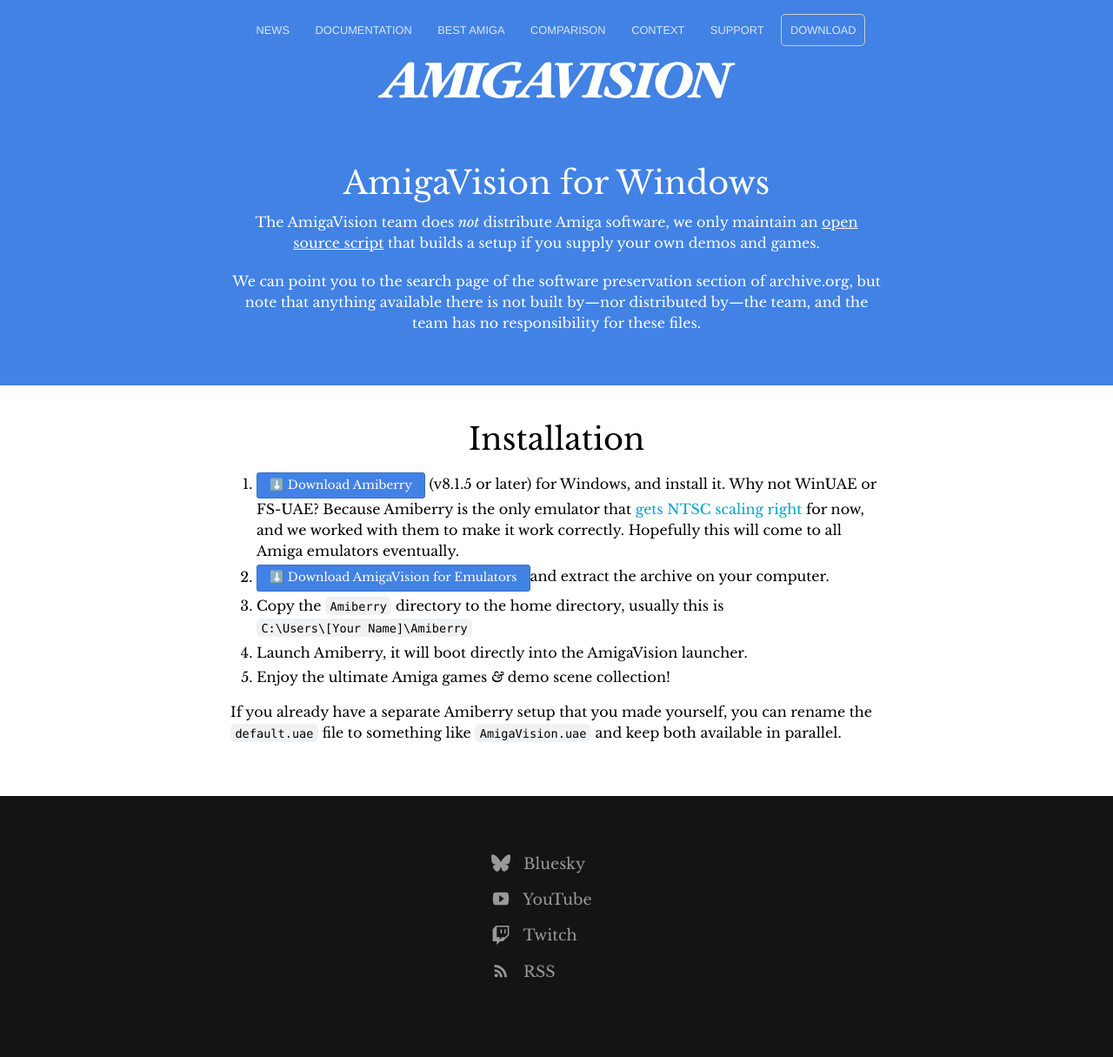
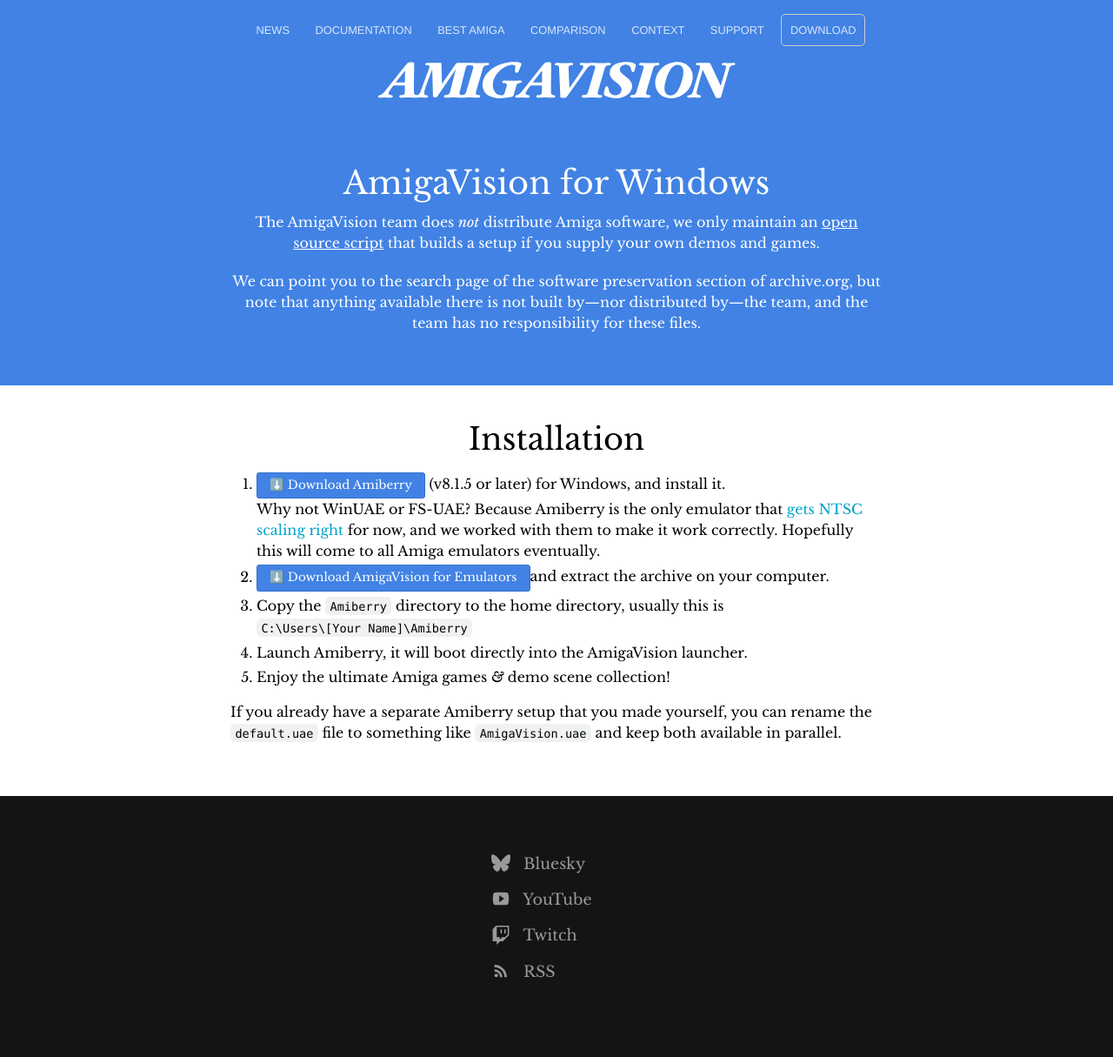
Before and after one commit to amigavision/amigavision.github.io, a Jekyll site: the page built from download/windows.html, in a window 1280 px wide. Shown: the whole page at 87% size. Built offline with Jekyll 4.4.1, drawn with Linux system fonts in a browser that asks for light colours.

Commit message:
Add line break

```diff
--- a/download/mac.html
+++ b/download/mac.html
@@ -17,7 +17,7 @@
   <div class="text-container">
     <h2>Installation</h2>
     <ol>
-      <li><div class="button alt"><a target="_blank" href="https://github.com/BlitterStudio/amiberry/releases/latest">⬇️ Download Amiberry</a></div> (v8.1.5 or later) for macOS, and install it. Why not FS-UAE? Because Amiberry is the only emulator that <a href="/ntsc">gets NTSC scaling right</a> for now, and we worked with them to make it work correctly. Hopefully this will come to all Amiga emulators eventually.
+      <li><div class="button alt"><a target="_blank" href="https://github.com/BlitterStudio/amiberry/releases/latest">⬇️ Download Amiberry</a></div> (v8.1.5 or later) for macOS, and install it. <br>Why not FS-UAE? Because Amiberry is the only emulator that <a href="/ntsc">gets NTSC scaling right</a> for now, and we worked with them to make it work correctly. Hopefully this will come to all Amiga emulators eventually.
       <li><div class="button alt"><a target="_blank" href="https://archive.org/details/software?query=amigavision+for+emulators">⬇️ Download AmigaVision for Emulators</a></div>and extract the archive on your computer.
       <li>Copy the <code>Amiberry</code> directory to the <code>Documents</code> folder in your home directory.</li>
       <li>Launch Amiberry, it will boot directly into the AmigaVision launcher.
--- a/download/windows.html
+++ b/download/windows.html
@@ -17,7 +17,7 @@
   <div class="text-container">
     <h2>Installation</h2>
     <ol>
-      <li><div class="button alt"><a target="_blank" href="https://github.com/BlitterStudio/amiberry/releases/latest">⬇️ Download Amiberry</a></div> (v8.1.5 or later) for Windows, and install it. Why not WinUAE or FS-UAE? Because Amiberry is the only emulator that <a href="/ntsc">gets NTSC scaling right</a> for now, and we worked with them to make it work correctly. Hopefully this will come to all Amiga emulators eventually.</li>
+      <li><div class="button alt"><a target="_blank" href="https://github.com/BlitterStudio/amiberry/releases/latest">⬇️ Download Amiberry</a></div> (v8.1.5 or later) for Windows, and install it. <br>Why not WinUAE or FS-UAE? Because Amiberry is the only emulator that <a href="/ntsc">gets NTSC scaling right</a> for now, and we worked with them to make it work correctly. Hopefully this will come to all Amiga emulators eventually.</li>
       <li><div class="button alt"><a target="_blank" href="https://archive.org/details/software?query=amigavision+for+emulators">⬇️ Download AmigaVision for Emulators</a></div>and extract the archive on your computer.</li>
       <li>Copy the <code>Amiberry</code> directory to the home directory, usually this is <br><code>C:\Users\[Your Name]\Amiberry</code></li>
       <li>Launch Amiberry, it will boot directly into the AmigaVision launcher.</li>
```
